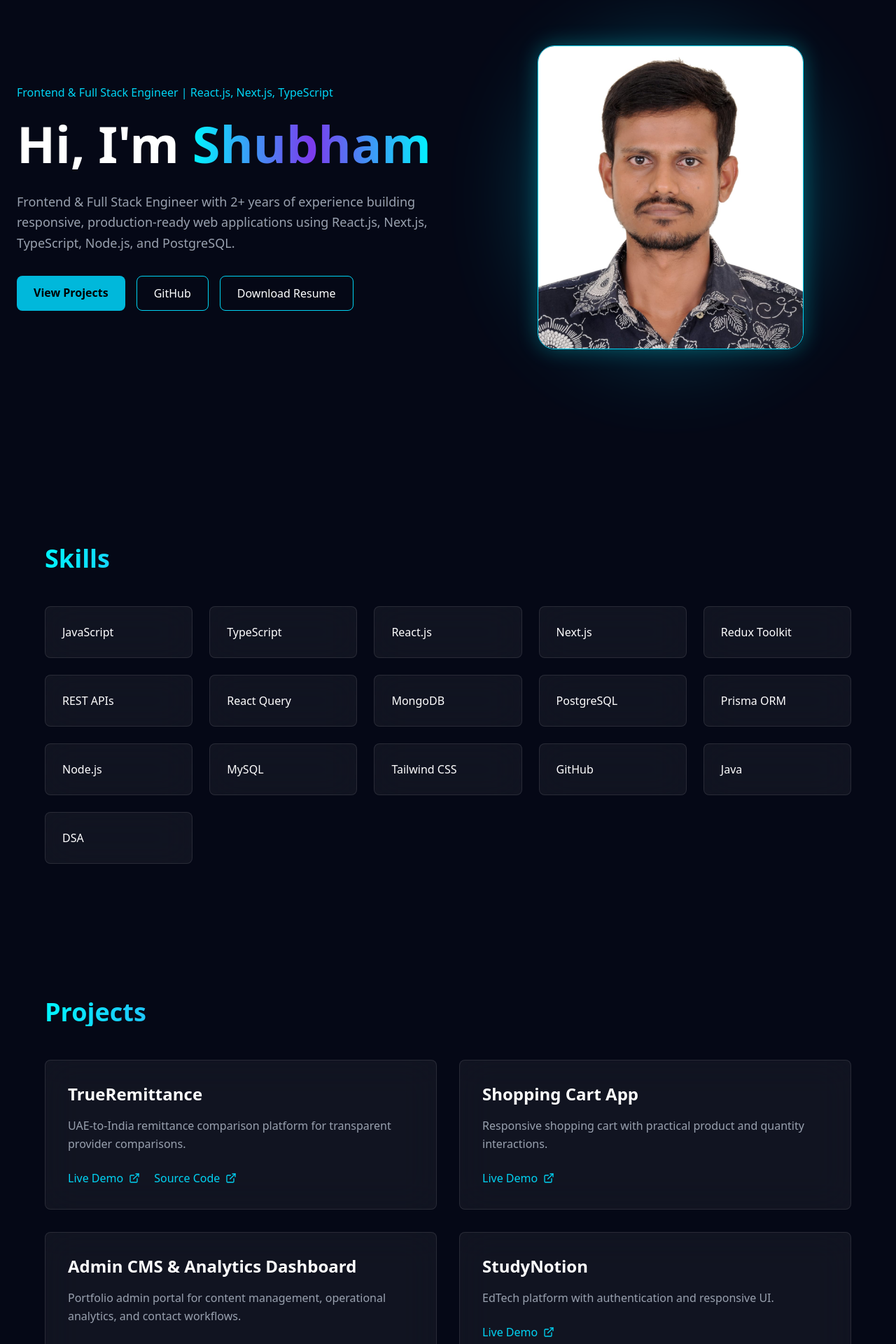
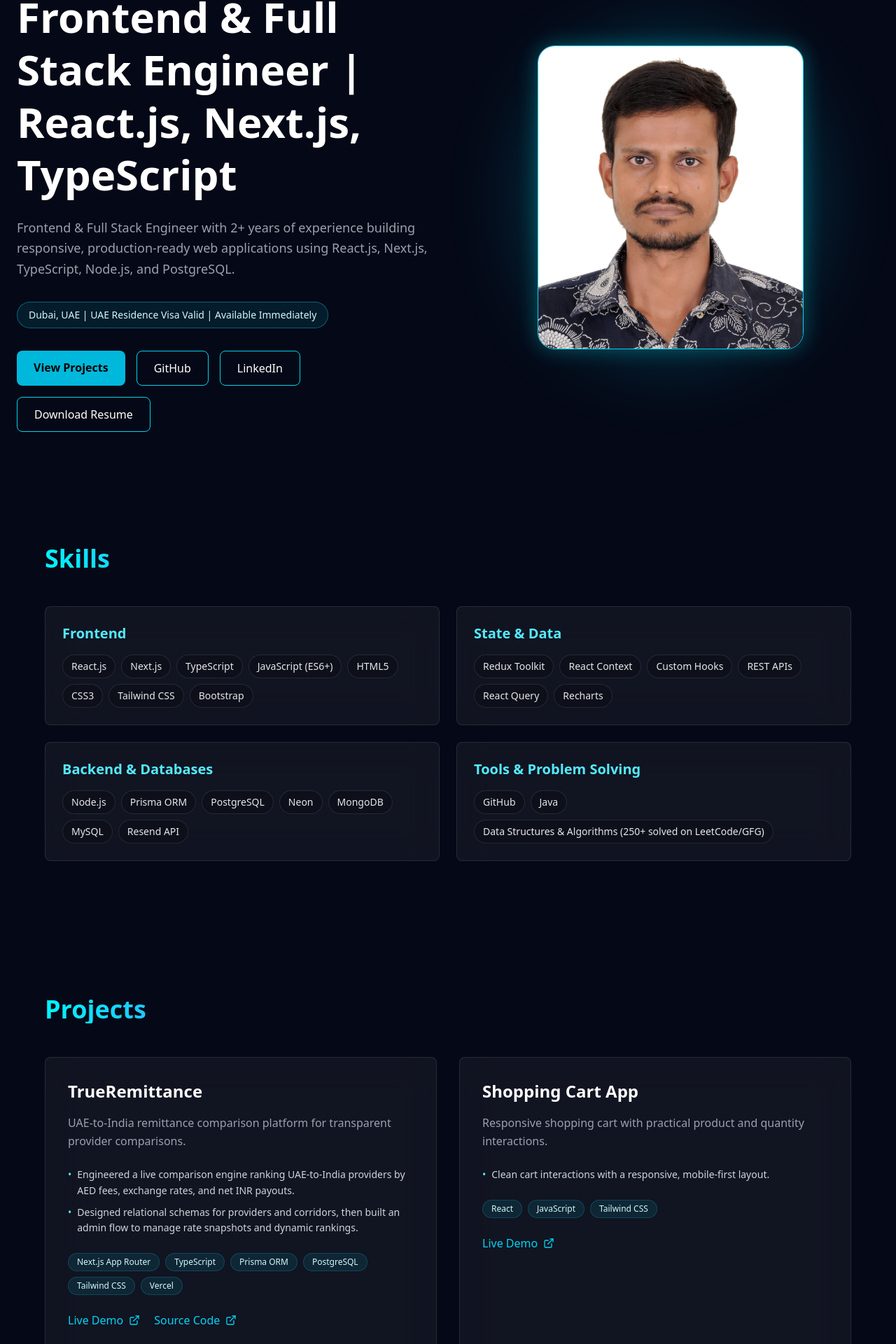
Before and after one commit to ShubhamRathour123/shubham-portfolio, a Next.js app: page / in a window 1280 px wide. Shown: the part 118-2038 px from the top of the page at 70% size. Built offline with nearby package versions, Linux system fonts and the light colour scheme; no server answers; the database is empty.

Commit message:
update portfolio sections and experience

```diff
--- /dev/null
+++ b/src/components/experience.tsx
@@ -0,0 +1,47 @@
+const roles = [
+  {
+    company: "Blue Iris Trading Software LLC",
+    title: "Frontend Engineer",
+    location: "Dubai, UAE",
+    period: "Jun 2024 - Present",
+    points: [
+      "Built reusable React and TypeScript UI components for forms, tables, modals, overlays, and operational dashboards.",
+      "Implemented guided product onboarding tours with custom hooks; improved key route performance using dynamic imports, lazy loading, and image optimization.",
+    ],
+  },
+  {
+    company: "CodeBright Technologies Pvt. Ltd.",
+    title: "Web Developer Intern",
+    location: "Noida, India",
+    period: "Jan 2024 - Mar 2024",
+    points: [
+      "Converted design mockups into responsive React pages for sprint-based client work.",
+      "Refactored legacy components to improve reuse, accessibility, and page performance.",
+    ],
+  },
+];
+
+export default function Experience() {
+  return (
+    <section className="px-6 py-24" aria-labelledby="experience-heading">
+      <div className="mx-auto max-w-6xl">
+        <h2 id="experience-heading" className="mb-12 text-4xl font-bold gradient">Experience</h2>
+        <ol className="space-y-6 border-l border-cyan-400/40 pl-6">
+          {roles.map((role) => (
+            <li key={role.company} className="relative rounded-lg border border-white/10 bg-white/5 p-6 backdrop-blur-xl">
+              <span aria-hidden="true" className="absolute -left-[31px] top-8 h-3 w-3 rounded-full bg-cyan-300 ring-4 ring-[#050816]" />
+              <div className="flex flex-col gap-2 md:flex-row md:items-baseline md:justify-between">
+                <h3 className="text-xl font-semibold">{role.title} <span className="text-gray-400">| {role.company}</span></h3>
+                <p className="text-sm text-cyan-200">{role.period}</p>
+              </div>
+              <p className="mt-2 text-sm text-gray-400">{role.location}</p>
+              <ul className="mt-5 space-y-2 text-gray-300">
+                {role.points.map((point) => <li key={point} className="flex gap-2"><span className="text-cyan-300">•</span>{point}</li>)}
+              </ul>
+            </li>
+          ))}
+        </ol>
+      </div>
+    </section>
+  );
+}
--- a/src/components/hero.tsx
+++ b/src/components/hero.tsx
@@ -16,15 +16,20 @@ export default function Hero() {
           animate={{ opacity: 1, x: 0 }}
           transition={{ duration: 0.7 }}
         >
-          <p className="text-cyan-400 mb-4">{hero.role}</p>
+          <p className="mb-4 text-cyan-400">
+            {hero.heading} <span className="gradient">{hero.highlightedName}</span>
+          </p>
 
-          <h1 className="text-5xl md:text-7xl font-bold leading-tight mb-6">
-            {hero.heading}{" "}
-            <span className="gradient">{hero.highlightedName}</span>
+          <h1 className="text-4xl md:text-6xl font-bold leading-tight mb-6">
+            {hero.role}
           </h1>
 
           <p className="text-gray-400 text-lg leading-relaxed mb-8">
             {hero.summary}
+          </p>
+
+          <p className="mb-8 inline-flex rounded-full border border-cyan-400/40 bg-cyan-400/10 px-4 py-2 text-sm font-medium text-cyan-100">
+            {hero.availability}
           </p>
 
           <div className="flex gap-4 flex-wrap">
@@ -38,9 +43,19 @@ export default function Hero() {
             <a
               href={hero.githubUrl}
               target="_blank"
+              rel="noreferrer"
               className="px-6 py-3 rounded-lg border border-cyan-400 hover:bg-cyan-400/10"
             >
               GitHub
+            </a>
+
+            <a
+              href={hero.linkedInUrl}
+              target="_blank"
+              rel="noreferrer"
+              className="px-6 py-3 rounded-lg border border-cyan-400 hover:bg-cyan-400/10"
+            >
+              LinkedIn
             </a>
 
             <a
--- a/src/components/projects.tsx
+++ b/src/components/projects.tsx
@@ -1,6 +1,6 @@
 "use client";
 
-import { ExternalLink } from "lucide-react";
+import { ChevronDown, ExternalLink } from "lucide-react";
 import { usePortfolioContent } from "@/hooks/use-portfolio-content";
 
 export default function ProjectsSection() {
@@ -11,11 +11,11 @@ export default function ProjectsSection() {
       <div className="max-w-6xl mx-auto">
         <h2 className="text-4xl font-bold mb-12 gradient">Projects</h2>
 
-        <div className="grid md:grid-cols-2 gap-8">
+        <div className="grid gap-8 md:grid-cols-2">
           {content.projects.map((project) => (
-            <div
+            <article
               key={project.title}
-              className="p-8 rounded-lg border border-white/10 bg-white/5 backdrop-blur-xl hover:border-cyan-400 transition"
+              className="rounded-lg border border-white/10 bg-white/5 p-8 backdrop-blur-xl transition hover:border-cyan-400"
             >
               <h3 className="text-2xl font-semibold mb-4">
                 {project.title}
@@ -24,6 +24,23 @@ export default function ProjectsSection() {
               <p className="text-gray-400 mb-6 leading-relaxed">
                 {project.description}
               </p>
+
+              <ul className="mb-6 space-y-2 text-sm leading-relaxed text-gray-300">
+                {project.highlights.map((highlight) => (
+                  <li key={highlight} className="flex gap-2">
+                    <span aria-hidden="true" className="text-cyan-300">•</span>
+                    {highlight}
+                  </li>
+                ))}
+              </ul>
+
+              <ul className="mb-6 flex flex-wrap gap-2" aria-label={`${project.title} technologies`}>
+                {project.tech.map((technology) => (
+                  <li key={technology} className="rounded-full border border-cyan-400/20 bg-cyan-400/10 px-3 py-1 text-xs text-cyan-100">
+                    {technology}
+                  </li>
+                ))}
+              </ul>
 
               <a
                 href={project.link}
@@ -44,10 +61,42 @@ export default function ProjectsSection() {
                   Source Code <ExternalLink size={16} aria-hidden="true" />
                 </a>
               )}
-            </div>
+              {project.title === "TrueRemittance" && <ArchitectureSnapshot />}
+            </article>
           ))}
         </div>
       </div>
     </section>
   );
 }
+
+function ArchitectureSnapshot() {
+  return (
+    <details className="mt-8 rounded-lg border border-white/10 bg-black/20 p-5">
+      <summary className="flex cursor-pointer list-none items-center justify-between font-semibold text-white">
+        Architecture &amp; Code Snapshot
+        <ChevronDown size={18} aria-hidden="true" className="text-cyan-300" />
+      </summary>
+
+      <div className="mt-5 space-y-5">
+        <pre className="overflow-x-auto rounded-md border border-white/10 bg-[#070b1c] p-4 font-mono text-xs leading-6 text-cyan-100">{`[Client Request]
+        -> [Next.js API Route]
+        -> [Prisma ORM / PostgreSQL]
+        -> [Rate & Fee Engine]
+        -> [Ranked Payout Response]`}</pre>
+
+        <pre className="overflow-x-auto rounded-md border border-white/10 bg-[#070b1c] p-4 text-left text-xs leading-6 text-slate-200"><code>{`type RateSnapshot = {
+  feeAed: number;
+  exchangeRate: number;
+};
+
+export function calculatePayout(
+  amountAed: number,
+  snapshot: RateSnapshot,
+): number {
+  return (amountAed - snapshot.feeAed) * snapshot.exchangeRate;
+}`}</code></pre>
+      </div>
+    </details>
+  );
+}
--- a/src/components/skills.tsx
+++ b/src/components/skills.tsx
@@ -10,14 +10,21 @@ export default function Skills() {
       <div className="max-w-6xl mx-auto">
         <h2 className="text-4xl font-bold mb-12 gradient">Skills</h2>
 
-        <div className="grid grid-cols-2 md:grid-cols-5 gap-6">
-          {content.skills.map((skill) => (
-            <div
-              key={skill}
-              className="border border-white/10 rounded-lg p-6 bg-white/5 backdrop-blur-xl hover:border-cyan-400 transition"
+        <div className="grid gap-6 md:grid-cols-2">
+          {content.skillCategories.map((category) => (
+            <section
+              key={category.name}
+              className="rounded-lg border border-white/10 bg-white/5 p-6 backdrop-blur-xl"
             >
-              {skill}
-            </div>
+              <h3 className="mb-4 text-xl font-semibold text-cyan-300">{category.name}</h3>
+              <ul className="flex flex-wrap gap-2" aria-label={`${category.name} skills`}>
+                {category.skills.map((skill) => (
+                  <li key={skill} className="rounded-full border border-white/10 bg-black/20 px-3 py-1.5 text-sm text-gray-200">
+                    {skill}
+                  </li>
+                ))}
+              </ul>
+            </section>
           ))}
         </div>
       </div>
```
